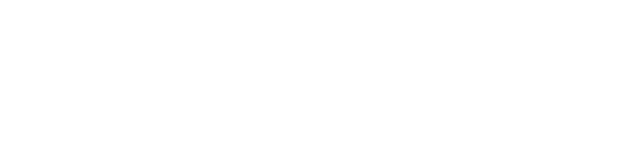
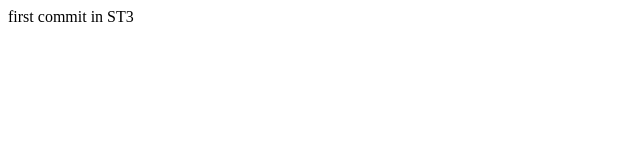
Before and after one commit to snizhko/Git-project, a plain HTML site: page index.html in a window 1280 px wide. Shown: the whole page, without its empty margins (0-640 px from the left). Drawn offline with Linux system fonts and the light colour scheme.

Commit message:
commit without STT3

```diff
--- a/index.html
+++ b/index.html
@@ -4,6 +4,6 @@
 	<title>Index for GIT</title>
 </head>
 <body>
-
+	first commit in ST3
 </body>
 </html>
```
